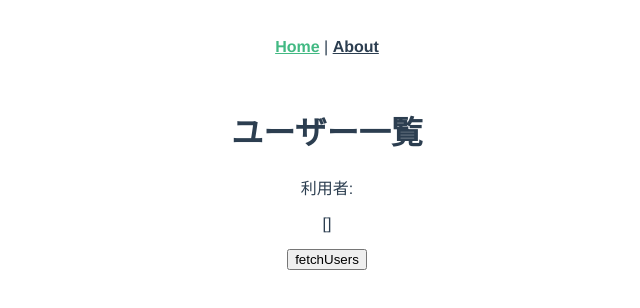
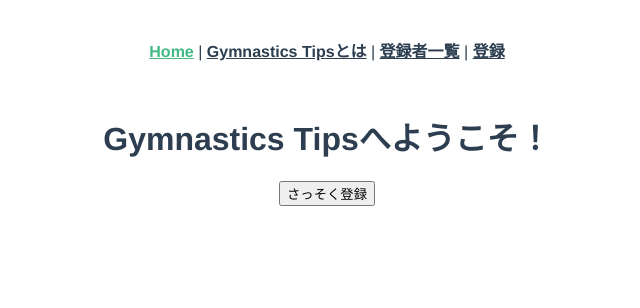
Before and after one commit to bumpfuji10/butsuyoku-neo, a Vue app in the folder frontend/: page / in a window 1280 px wide. Shown: the top 308 px of the page, without its empty margins (313-953 px from the left). Built offline with nearby package versions, Linux system fonts and the light colour scheme.

Commit message:
add: 登録画面, Home画面, 登録者一覧画面を追加

```diff
--- a/frontend/src/App.vue
+++ b/frontend/src/App.vue
@@ -2,7 +2,9 @@
   <div id="app">
     <nav>
       <router-link to="/">Home</router-link> |
-      <router-link to="/about">About</router-link>
+      <router-link to="/about">Gymnastics Tipsとは</router-link> |
+      <router-link to="/users">登録者一覧</router-link> |
+      <router-link to="/sign_up">登録</router-link>
     </nav>
     <router-view/>
   </div>
--- a/frontend/src/router/routing.js
+++ b/frontend/src/router/routing.js
@@ -22,6 +22,11 @@ const routes = [
     path: '/users',
     name: 'users',
     component: () => import('../views/UsersIndex.vue')
+  },
+  {
+    path: '/sign_up',
+    mame: 'sign_up',
+    component: () => import('../views/SingUpView.vue')
   }
 ]
 
--- a/frontend/src/views/AboutView.vue
+++ b/frontend/src/views/AboutView.vue
@@ -1,5 +1,6 @@
 <template>
   <div class="about">
-    <h1>This is an about page</h1>
+    <h1>Gymnastics Tipsとは</h1>
+    <p>体操選手の練習内や生活を共有したり、技のコツについて教え合うサービスです🤩</p>
   </div>
 </template>
--- a/frontend/src/views/HomeView.vue
+++ b/frontend/src/views/HomeView.vue
@@ -1,9 +1,13 @@
 <template>
-  <UsersIndex />
+  <!-- <UsersIndex /> -->
+  <div>
+    <h1>Gymnastics Tipsへようこそ！</h1>
+    <button>さっそく登録</button>
+  </div>
 </template>
 
 <script>
-import UsersIndex from '@/pages/UsersIndex.vue';
+import UsersIndex from './UsersIndex.vue';
 
 export default {
   name: 'HomeView',
--- /dev/null
+++ b/frontend/src/views/SingUpView.vue
@@ -0,0 +1,16 @@
+<template>
+  <div>
+    <h1>
+      会員登録
+    </h1>
+  </div>
+</template>
+
+<script>
+export default {
+  name: 'SingUp',
+}
+</script>
+
+<style>
+</style>
```
Also changed, not shown: frontend/src/views/UsersIndex.vue (renamed from frontend/src/pages/UsersIndex.vue).
